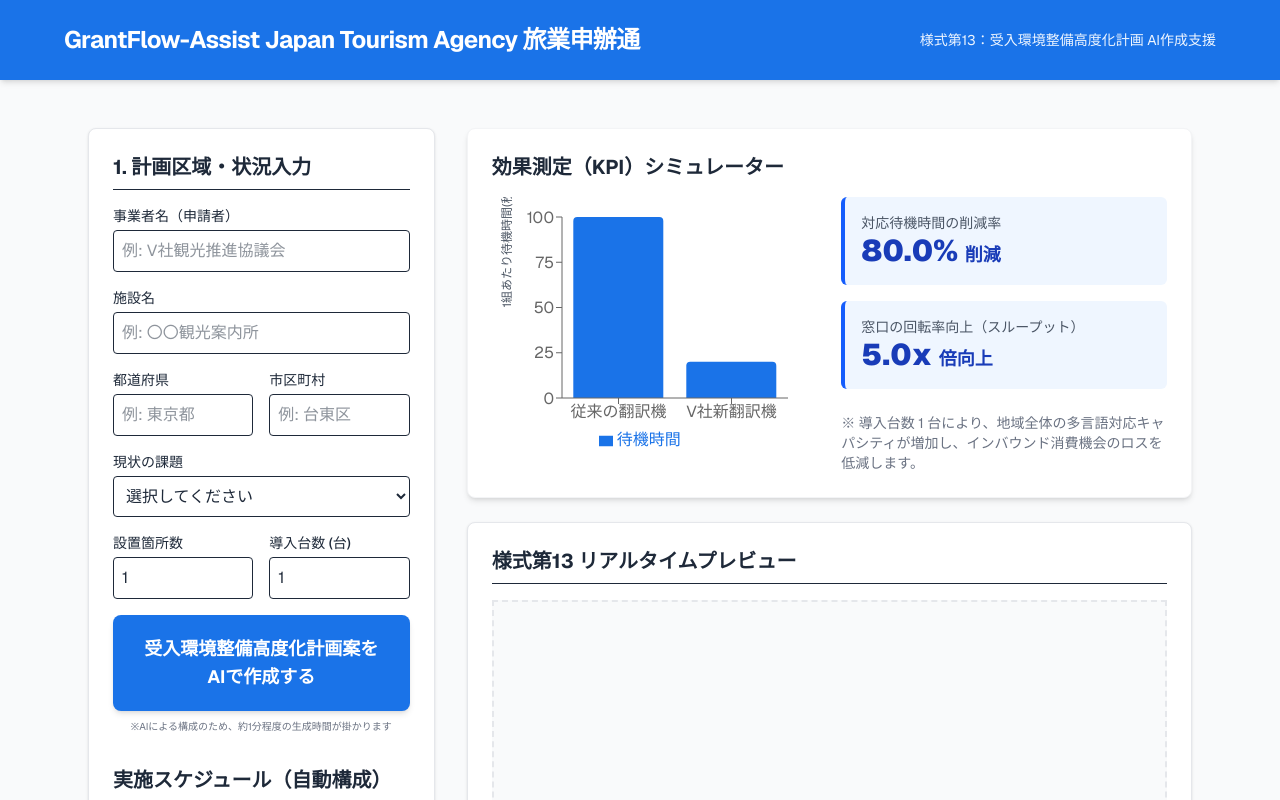
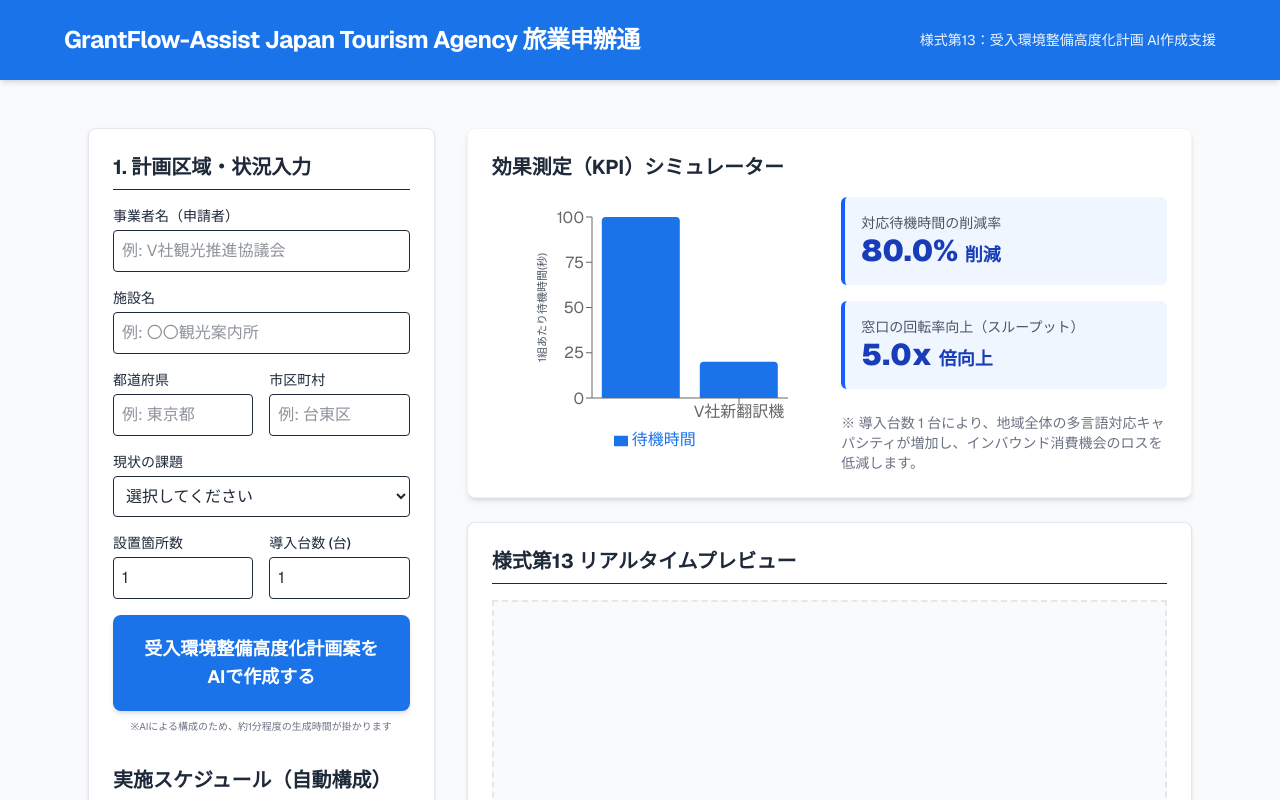
Before and after one commit to TSeki01/GrantFlow-Assist-Japan-Tourism-Agency, a Next.js app: page / in a window 1280 px wide. Shown: the top 800 px of the page. Built offline with nearby package versions, Linux system fonts and the light colour scheme.

Commit message:
Fix KPI chart YAxis label clipping by increasing margin and adjusting offset

```diff
--- a/components/KPISimulator.tsx
+++ b/components/KPISimulator.tsx
@@ -22,9 +22,9 @@
       <div className="grid grid-cols-1 md:grid-cols-2 gap-6">
         <div>
           <ResponsiveContainer width="100%" height={260}>
-            <BarChart data={chartData} margin={{ top: 20, right: 30, left: 10, bottom: 5 }}>
+            <BarChart data={chartData} margin={{ top: 20, right: 30, left: 40, bottom: 5 }}>
               <XAxis dataKey="name" />
-              <YAxis label={{ value: '1組あたり待機時間(秒)', angle: -90, position: 'insideLeft', style: { fontSize: '12px', fill: '#4b5563' } }} />
+              <YAxis label={{ value: '1組あたり待機時間(秒)', angle: -90, position: 'insideLeft', offset: 10, style: { fontSize: '11px', fill: '#4b5563', textAnchor: 'middle' } }} />
               <Tooltip cursor={{ fill: '#f3f4f6' }} />
               <Legend />
               <Bar dataKey="待機時間" fill="#1a73e8" radius={[4, 4, 0, 0]} />
```
